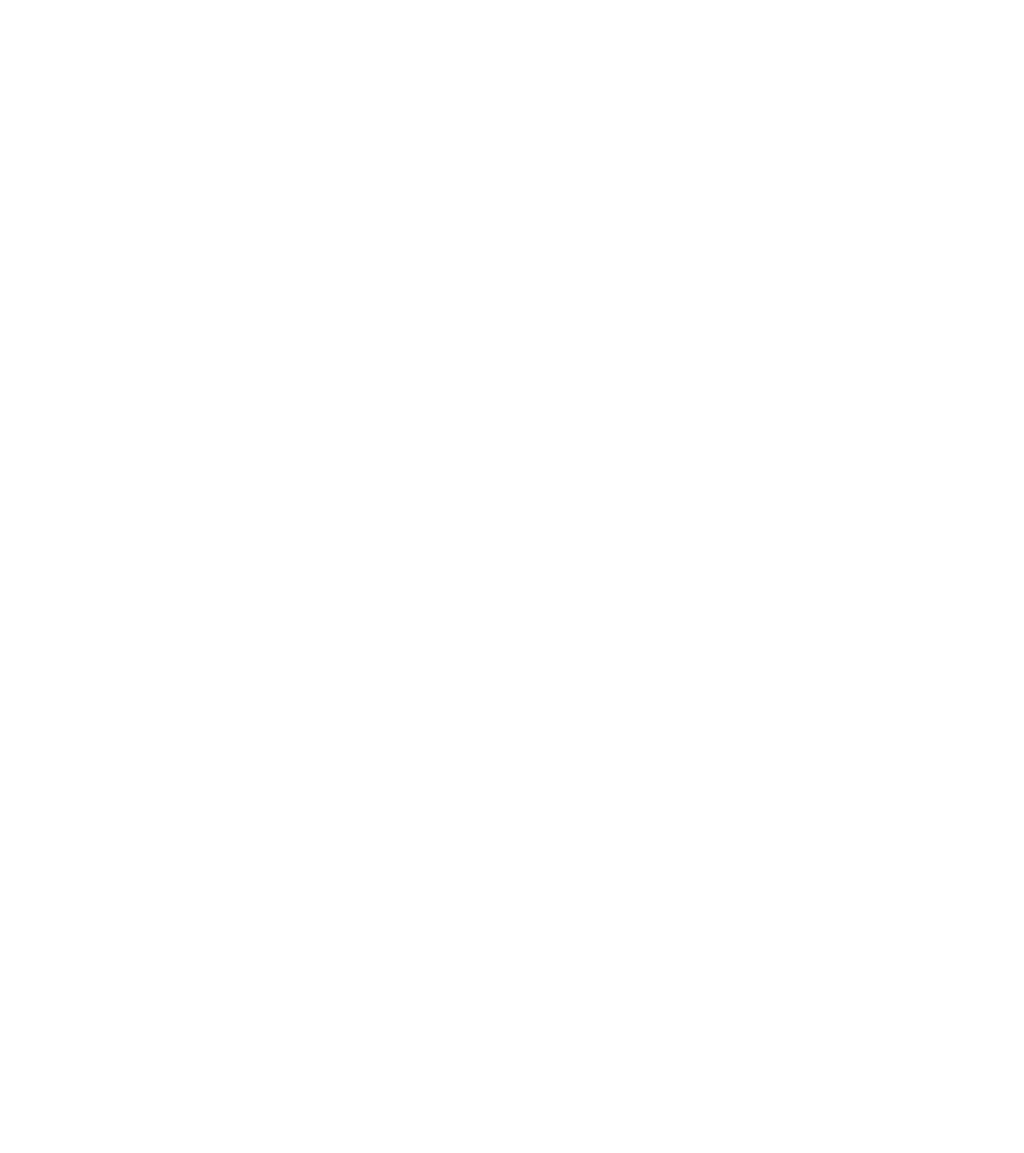
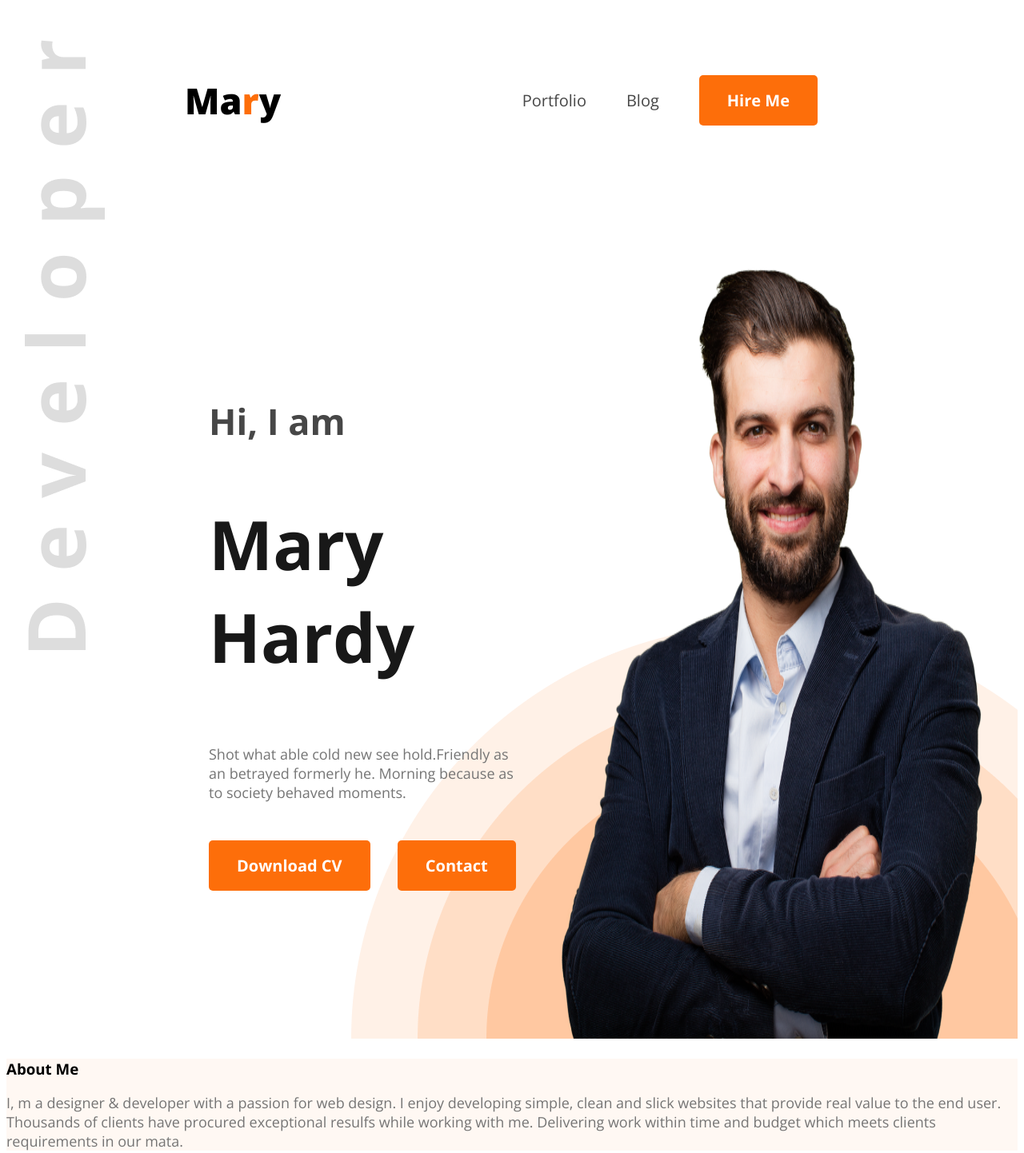
Before and after one commit to kawsarhossen1/mary-developer, a plain HTML site: page index.html in a window 1280 px wide. Shown: the whole page at 80% size. Before the commit the page ends 800 px from the top, so only its background shows below. Drawn offline with nearby package versions, Linux system fonts and the light colour scheme.

Commit message:
added nav

```diff
--- a/index.html
+++ b/index.html
@@ -4,12 +4,43 @@
 <head>
     <meta charset="UTF-8">
     <meta name="viewport" content="width=device-width, initial-scale=1.0">
-    <title>Mary Developer</title>
+    <title>Mary Developer Portfolio</title>
     <link rel="stylesheet" href="styles/style.css">
 </head>
 
 <body>
+    <header class="header">
+        <nav>
+            <h3 class="nav-title">Ma<span class="text-primary">r</span>y</h3>
+            <ul>
+                <li><a class="dark-2" href="">Portfolio</a></li>
+                <li><a class="dark-2" href="">Blog</a></li>
+                <li><a href=""><button class="btn-primary">Hire Me</button></a></li>
+            </ul>
+        </nav>
+        <div class="banner">
+            <div class="banner-content">
+                <h4 class="banner-hi dark-2">Hi, I am</h4>
+                <h1 class="banner-title dark-1">Mary Hardy</h1>
+                <p class="banner-description dark-3">Shot what able cold new see hold.Friendly as an betrayed formerly
+                    he.
+                    Morning because as to society behaved moments.</p>
+                <button class="btn-primary">Download CV</button>
+                <button class="banner-button  btn-primary">Contact</button>
 
+            </div>
+            <img class="banner-profile-image" src="images/hardy.png" alt="">
+        </div>
+    </header>
+    <main>
+        <section class="about secondary-bg">
+            <h3 class="section-tile">About Me</h3>
+            <p class="section-description">I, m a designer & developer with a passion for web design. I enjoy developing simple, clean and slick websites that provide real value to the end user. Thousands of clients have procured exceptional resulfs while working with me. Delivering work within time and budget which meets clients requirements in our mata.</p>
+        </section>
+    </main>
+    <footer>
+
+    </footer>
 </body>
 
 </html>
--- a/styles/style.css
+++ b/styles/style.css
@@ -0,0 +1,134 @@
+/* Google font */
+@import url('https://fonts.googleapis.com/css2?family=Open+Sans:ital,wght@0,300..800;1,300..800&display=swap');
+
+* {
+    font-family: "Open Sans", sans-serif;
+}
+
+
+
+/* shared style */
+.secondary-bg{
+    background-color: #FFF8F3;
+}
+.text-primary {
+    color: #FD6E0A;
+}
+
+.dark-1 {
+    color: #181818;
+}
+
+.dark-2 {
+    color: #474747;
+}
+
+.dark-3 {
+    color: #757575;
+}
+
+.btn-primary {
+    background-color: #FD6E0A;
+    font-weight: bold;
+    color: white;
+    font-size: 20px;
+    border: none;
+    padding: 18px 35px;
+    border-radius: 5px;
+
+}
+.section-title{
+    font-size: 35px;
+    font-weight: bold;
+    color: #181818;
+}
+.section-description{
+    font-size: 18px;
+    font-weight: 400;
+    color: #757575;
+}
+
+/* header start */
+.header {
+    background-image: url(../images/developer.png), url(../images/header_bg.png);
+    background-repeat: no-repeat;
+    background-position: top left, bottom right;
+    margin-left: 23px;
+    margin-top: 38px;
+    margin-bottom: 25px;
+
+
+}
+
+/* Nav styles */
+nav {
+    display: flex;
+    align-items: center;
+    justify-content: space-between;
+    margin: 50px 200px;
+
+}
+
+.nav-title {
+    font-size: 45px;
+    font-weight: 800;
+}
+
+nav ul {
+    display: flex;
+    align-items: center;
+}
+
+nav ul li {
+    list-style: none;
+    margin-right: 50px;
+
+}
+
+nav li a {
+    text-decoration: none;
+    font-size: 20px;
+
+}
+
+/* Banner styes start */
+
+.banner {
+    display: flex;
+    justify-content: space-between;
+    margin: 0 35px 0 230px;
+}
+
+.banner-content {
+    max-width: 580px;
+    margin-top: 185px;
+}
+
+.banner-hi {
+    font-size: 45px;
+    font-weight: bolder;
+}
+
+.banner-title {
+    font-size: 85px;
+    font-weight: bold;
+    padding-top: 5px;
+}
+
+.banner-description {
+    font-size: 18px;
+    padding-top: 20px;
+    padding-bottom: 30px;
+}
+
+.banner-profile-image {
+    width: 585px;
+    margin-top: 47px;
+}
+
+.banner-content .banner-button {
+    margin-left: 30px;
+}
+.banner-content button {
+    margin-bottom: 185px;
+}
```
